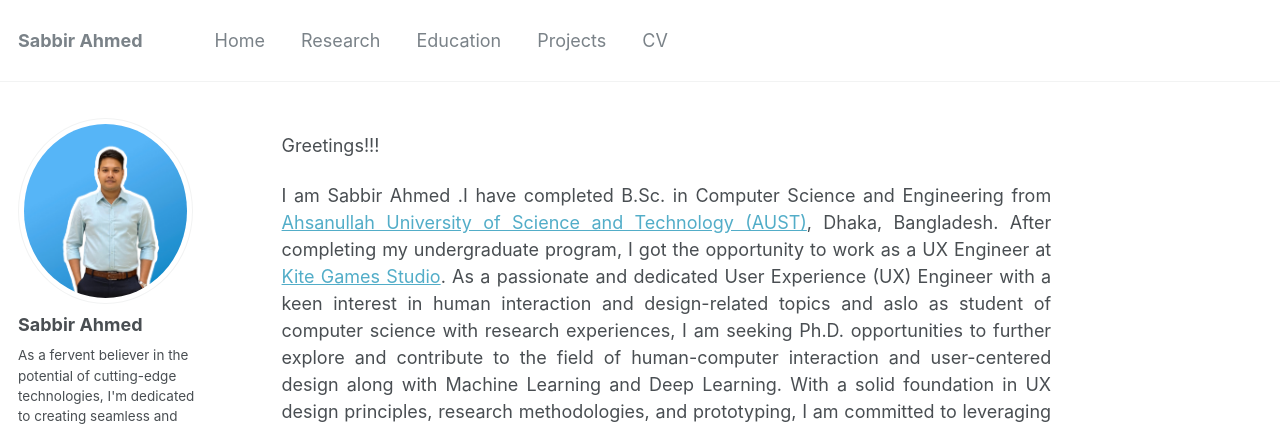
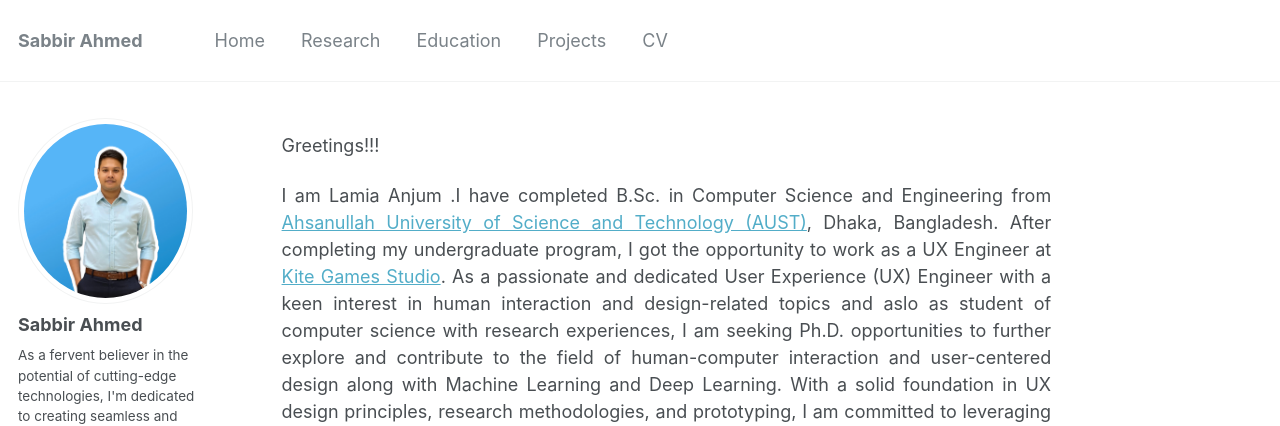
Before and after one commit to lamianjum/lamianjum.github.io, a Jekyll site: the page built from _pages/about.md, in a window 1280 px wide and 1111 px high. Shown: the top 426 px of the window. Built offline with Jekyll 4.4.1, drawn with Linux system fonts in a browser that asks for light colours; a script that is not in the unit is left out.

Commit message:
Update about.md

```diff
--- a/_pages/about.md
+++ b/_pages/about.md
@@ -12,7 +12,7 @@ Greetings!!!
 
 <div style="text-align: justify">
 
-I am Sabbir Ahmed .I have completed B.Sc. in Computer Science and Engineering from <a href="http://aust.edu/">Ahsanullah University of Science and Technology (AUST)</a>, Dhaka, Bangladesh. After completing my undergraduate program, I got the opportunity to work as a UX Engineer at <a href="https://www.kitegamesstudio.com/">Kite Games Studio</a>. As a passionate and dedicated User Experience (UX) Engineer with a keen interest in human interaction and design-related topics and aslo as student of computer science with research experiences, I am seeking Ph.D. opportunities to further explore and contribute to the field of human-computer interaction and user-centered design along with Machine Learning and Deep Learning. With a solid foundation in UX design principles, research methodologies, and prototyping, I am committed to leveraging my skills and knowledge to advance the understanding of user behavior and create meaningful and intuitive digital experiences. .<br /><br /></div>
+I am Lamia Anjum .I have completed B.Sc. in Computer Science and Engineering from <a href="http://aust.edu/">Ahsanullah University of Science and Technology (AUST)</a>, Dhaka, Bangladesh. After completing my undergraduate program, I got the opportunity to work as a UX Engineer at <a href="https://www.kitegamesstudio.com/">Kite Games Studio</a>. As a passionate and dedicated User Experience (UX) Engineer with a keen interest in human interaction and design-related topics and aslo as student of computer science with research experiences, I am seeking Ph.D. opportunities to further explore and contribute to the field of human-computer interaction and user-centered design along with Machine Learning and Deep Learning. With a solid foundation in UX design principles, research methodologies, and prototyping, I am committed to leveraging my skills and knowledge to advance the understanding of user behavior and create meaningful and intuitive digital experiences. .<br /><br /></div>
 
 <b> I am open to any Project or Research Collaborations in the field of *Human-Computer Interaction*,*Machine Learning*, *Image Processing*, *Material Designing* and *Deep Learning*. Please reach out if you have anything to discuss or want to work together.  </b> <a href="mailto:ahmedsabbiraust@gmail.com"><i class="fas fa-envelope"></i></a> <br />
 
```
